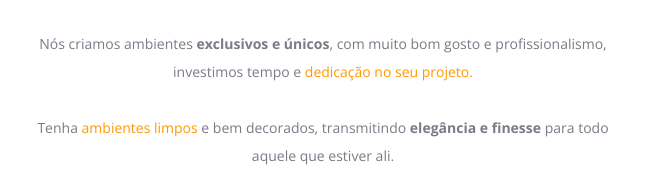
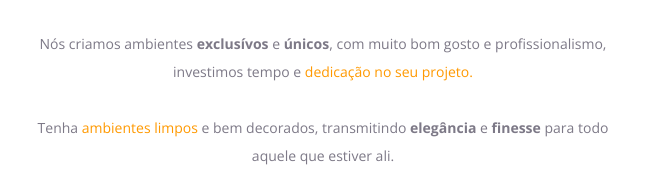
Before and after one commit to PedroNnsM/projeto-1-explorer, a plain HTML site: page index.html in a window 1280 px wide. Shown: the part 384-571 px from the top of the page, 317-964 px from the left. Drawn offline with nearby package versions, Linux system fonts and the light colour scheme.

Commit message:
pequenos ajustes

```diff
--- a/index.html
+++ b/index.html
@@ -26,14 +26,14 @@
       />
       <h1>Ambientes <span>únicos</span> para você!</h1>
       <p>
-        Nós criamos ambientes <strong>exclusivos e únicos</strong>, com muito
+        Nós criamos ambientes <strong>exclusívos </strong> e <strong>únicos</strong>, com muito
         bom gosto e profissionalismo, investimos tempo e
         <span>dedicação no seu projeto.</span>
 
         <br />
         <br />
         Tenha <span>ambientes limpos</span> e bem decorados, transmitindo
-          <strong>elegância e finesse</strong>
+          <strong>elegância</strong> e<strong> finesse</strong>
           para todo aquele que estiver ali.
       </p>
     </div>
--- a/style.css
+++ b/style.css
@@ -11,6 +11,7 @@ body {
     margin-bottom: 80px;
     tex-align: center;
 }
+
 
 
 
```
